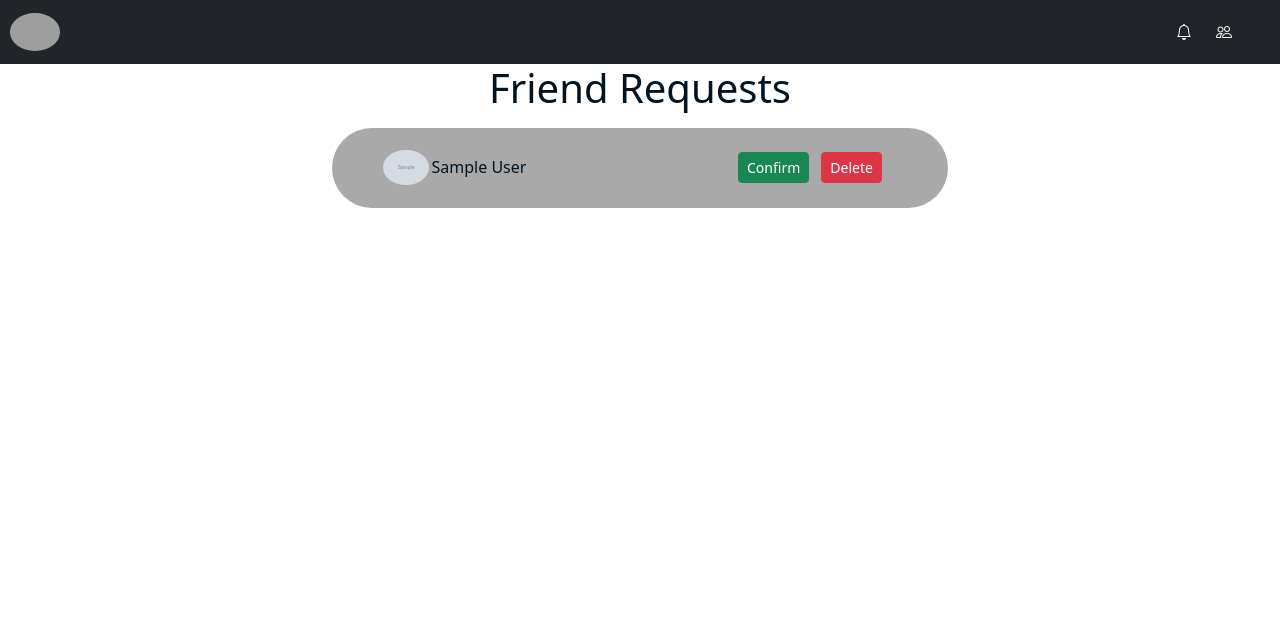
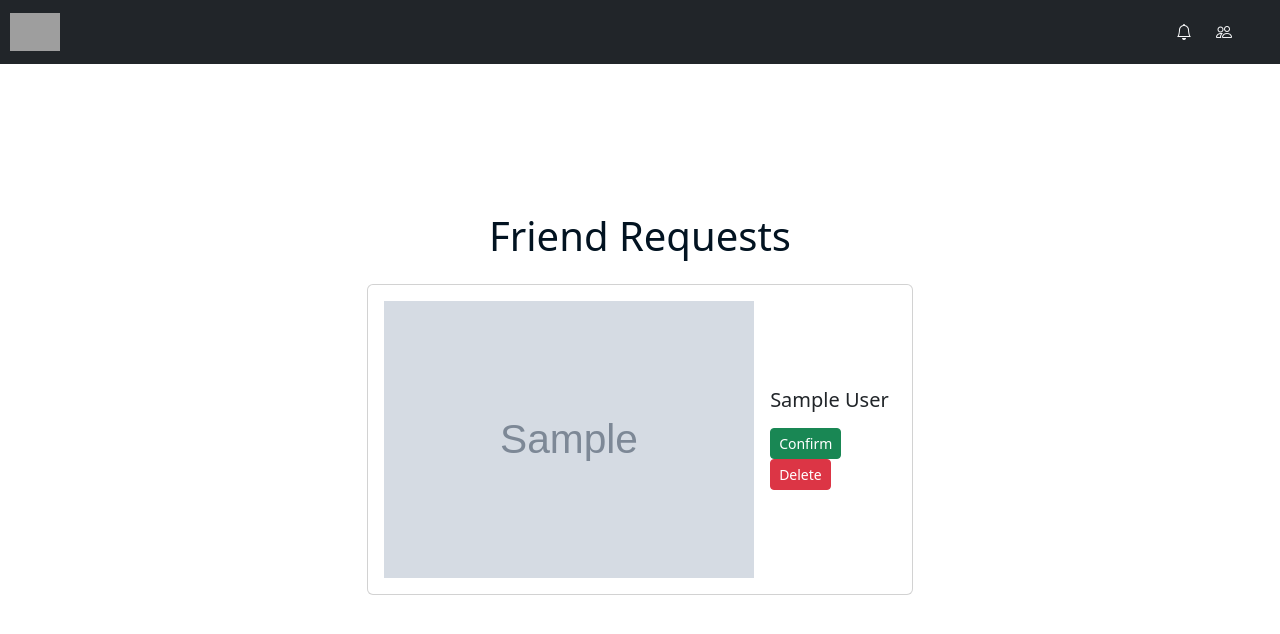
Before and after one commit to Eslamhassanfouad/Flask-Project, a Flask app: page /requests in a window 1280 px wide. Shown: the top 634 px of the page. Run offline with Flask 3, Linux system fonts and the light colour scheme; a user stored in the database is signed in; tables that the repository leaves empty hold one stand-in row (values such as "Sample post"); grey boxes marked "Sample" are stand-in pictures; some libraries are stand-ins or nearby versions; grey boxes are pictures that could not be loaded.

Commit message:
before hashem's final push

```diff
--- a/flasktasks/routes.py
+++ b/flasktasks/routes.py
@@ -43,7 +43,8 @@ def home_endpoint():
         nav_items = [
     {'name': 'Home', 'url': '/home'},
     {'name': 'Profile', 'url': '/profile'},
-    {'name': 'Logout', 'url': '/logout'}
+    {'name': 'Register', 'url': '/register'},
+    {'name': 'Login', 'url': '/login'}
 
 
 ]
@@ -62,9 +63,10 @@ def profile_endpoint():
 ]
     else:
         nav_items = [
-    {'name': 'Home', 'url': '/home'},
-    {'name': 'Profile', 'url': '/profile'},
-    {'name': 'Logout', 'url': '/logout'}
+            {'name': 'Home', 'url': '/home'},
+            {'name': 'Profile', 'url': '/profile'},
+            {'name': 'Register', 'url': '/register'},
+            {'name': 'Login', 'url': '/login'}
 
 
 ]
@@ -129,8 +131,9 @@ def logout():
     logout_user()
     return redirect(url_for('login_endpoint'))
 
-@app.route('/profile',methods=['GET','POST'])
-def profile():
+@app.route('/profile/<int:id>',methods=['GET','POST'])
+@login_required
+def profile(id):
     nav_items = [
     {'name': 'Home', 'url': '/home'},
     {'name': 'Profile', 'url': '/profile'},
@@ -141,28 +144,40 @@ def profile():
     if request.method=='POST':
         title=request.form['title']
         content=request.form['content']
-        user_id=current_user.id
-        new_post = Post(title=title, content=content, user_id=user_id)
+        id=request.form['user_id']
+        new_post = Post(title=title, content=content, id=id)
         db.session.add(new_post)
         db.session.commit()
 
-    posts = Post.query.all()
+    posts = Post.query.filter_by(user_id=id)
     return render_template('profile.html', posts=posts,nav_items=nav_items)
 
 
 @app.route('/posts')
+@login_required
 def view_posts():
-    nav_items = [
-    {'name': 'Home', 'url': '/home'},
-    {'name': 'Profile', 'url': '/profile'},
-    {'name': 'Logout', 'url': '/logout'}
+    if current_user.is_authenticated:
+            nav_items = [
+        {'name': 'Home', 'url': '/home'},
+        {'name': 'Profile', 'url': '/profile'},
+        {'name': 'Logout', 'url': '/logout'}
 
 
-]
+    ]
+    else:
+        nav_items = [
+                {'name': 'Home', 'url': '/home'},
+                {'name': 'Profile', 'url': '/profile'},
+                {'name': 'Register', 'url': '/register'},
+                {'name': 'Login', 'url': '/login'}
+
+
+    ]
     posts = Post.query.all()
     return render_template('posts.html', posts=posts,nav_items=nav_items)
 
 @app.route('/delete_post/<int:post_id>', methods=['POST'])
+@login_required
 def delete_post(post_id):
     post = Post.query.get(post_id)
     db.session.delete(post)
@@ -175,6 +190,7 @@ def delete_post(post_id):
 
 @app.route('/users')
 def show_users():
+
       with app.app_context():
             users = User.query.all()
             for user in users:
--- a/flasktasks/static/requests.css
+++ b/flasktasks/static/requests.css
@@ -1,4 +1,4 @@
-.container {
+/* .container {
     width:50%;
 
 }
@@ -45,4 +45,4 @@ h1{
 #head{
     text-align: center;
     font-size: 40px;
-}
+} */
--- a/flasktasks/templates/layout.html
+++ b/flasktasks/templates/layout.html
@@ -37,11 +37,11 @@
 
       </div>
 
-        <a href="" class="text-light ms-5 "><i class="bi bi-bell"></i></a>
+        <a href="{{ url_for('show_notifications') }}" class="text-light ms-5 "><i class="bi bi-bell"></i></a>
 
 
 
-        <a href="" class="text-light ms-4 me-5 "><i class="bi bi-people"></i></a>
+        <a href="{{ url_for('show_requests') }}" class="text-light ms-4 me-5 "><i class="bi bi-people"></i></a>
 
 
 
--- a/flasktasks/templates/requests.html
+++ b/flasktasks/templates/requests.html
@@ -1,34 +1,37 @@
 {% extends "layout.html" %}
+
 {% block styles %}
 <link rel="stylesheet" href="{{ url_for('static', filename='requests.css') }}">
 {% endblock %}
 
-
 {% block content %}
-<h1 id="head"> Friend Requests </h1>
-<div class=" container flex-column justify-content-center align-content-center ">
+<div class="container">
+  <h1 class="text-center mt-5">Friend Requests</h1>
+  <div class="row justify-content-center">
     {% for request in data.requests %}
-<div class="request d-flex flex-row align-content-center my-3 ">
-    {% if request.0.image  %}
-   <div class="user-image ">
-    <img src="{{ url_for('static', filename='uploads/' + request.0.image) }}" height="20%" width="100px" alt="">
+    <div class="col-md-8 col-lg-6">
+      <div class="request-card card my-3">
+        <div class="card-body d-flex align-items-center">
+          {% if request.0.image %}
+          <div class="user-image">
+            <img src="{{ url_for('static', filename='uploads/' + request.0.image) }}" alt="" class="img-fluid">
           </div>
           {% else %}
-   <div class="user-image" >
-        <img src="{{ url_for('static', filename='uploads/default.jpg' ) }}" height="20%" width="100px" alt="">
+          <div class="user-image">
+            <img src="{{ url_for('static', filename='uploads/default.jpg') }}" alt="" class="img-fluid">
           </div>
-
           {% endif %}
-
-        <div class="my-auto user-name"><h1> {{ request.0.name}} </h1> </div>
-        <div class="col-1 my-auto mx-2">
-                <a class="btn-sm btn-success btn" href="{{ url_for('confirm_request', sender_id=request.1 , reciever_id=request.2 ) }}">Confirm</a>
+          <div class="user-details ms-3">
+            <h5 class="card-title">{{ request.0.name }}</h5>
+            <div class="buttons mt-3">
+              <a href="{{ url_for('confirm_request', sender_id=request.1, reciever_id=request.2) }}" class="btn btn-sm btn-success">Confirm</a>
+              <a href="{{ url_for('delete_request', sender_id=request.1, reciever_id=request.2) }}" class="btn btn-sm btn-danger">Delete</a>
             </div>
-        <div class="col-2 my-auto mx-4">
-            <a class="btn-sm btn-danger btn" href="{{ url_for('delete_request', sender_id=request.1 , reciever_id=request.2 ) }}">Delete</a>
           </div>
-
+        </div>
+      </div>
     </div>
     {% endfor %}
   </div>
+</div>
 {% endblock %}
```
Also changed, not shown: flasktasks/templates/notifications.html (+14 -5 lines), flasktasks/templates/profile.html (+46 -1 lines), flasktasks/templates/users.html (+15 -9 lines), migrations/versions/4e9d0f4cedc9_.py (deleted, +0 -32 lines), migrations/versions/f8a3ff8cc30d_.py (renamed from migrations/versions/447ee3c8b8be_.py, +11 -5 lines). Lines whose indentation alone changed are shown as unchanged.
